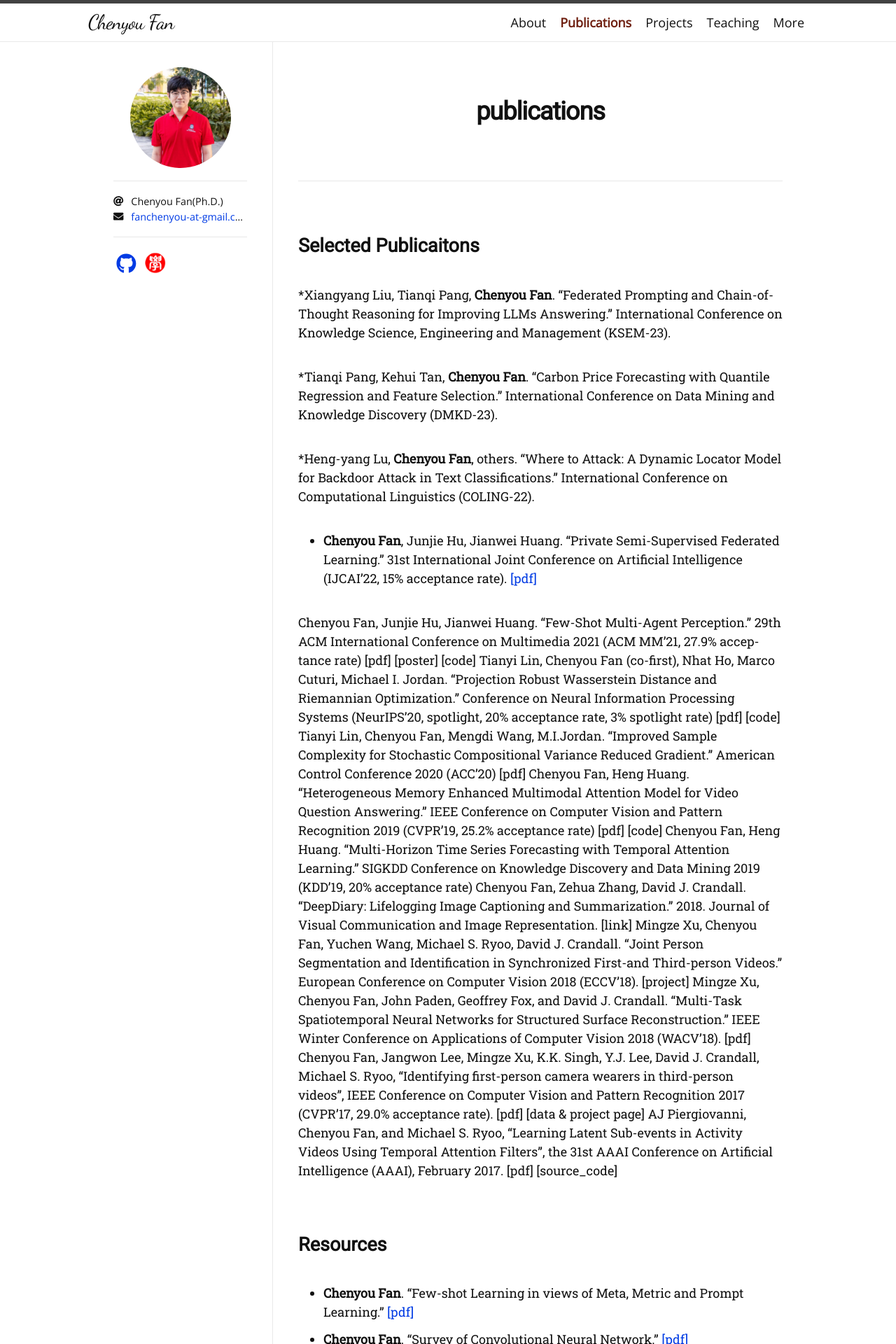
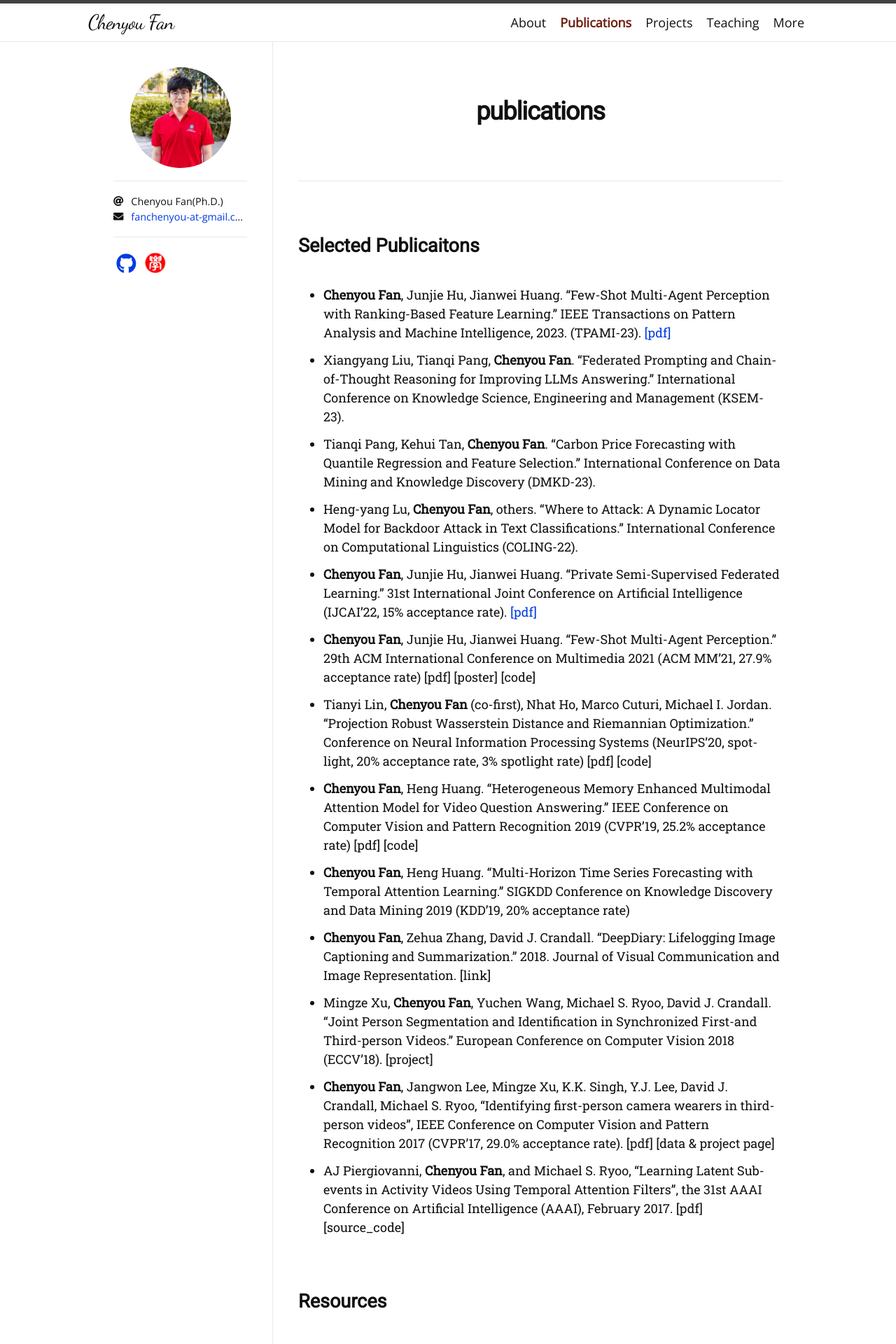
Before and after one commit to fanchenyou/fanchenyou.github.io, a Jekyll site: the page built from publications.md, in a window 1280 px wide. Shown: the top 1920 px of the page at 70% size. Built offline with Jekyll 4.4.1, drawn with Linux system fonts in a browser that asks for light colours; nearby versions of some CDN libraries; some web fonts are replaced; some of the changed text lies outside the part shown.

Commit message:
first commit

```diff
--- a/publications.md
+++ b/publications.md
@@ -8,24 +8,32 @@ permalink: /publications/
 
 
 ## Selected Publicaitons
-*Xiangyang Liu, Tianqi Pang, **Chenyou Fan**. "Federated Prompting and Chain-of-Thought Reasoning for Improving LLMs Answering." International Conference on Knowledge Science, Engineering and Management (KSEM-23).
+* **Chenyou Fan**, Junjie Hu, Jianwei Huang. "Few-Shot Multi-Agent Perception with Ranking-Based Feature Learning." IEEE Transactions on Pattern Analysis and Machine Intelligence, 2023. (TPAMI-23). [[pdf]](https://ieeexplore.ieee.org/document/10149393?_blank)
 
-*Tianqi Pang, Kehui Tan, **Chenyou Fan**. "Carbon Price Forecasting with Quantile Regression and Feature Selection." International Conference on Data Mining and Knowledge Discovery (DMKD-23).
+* Xiangyang Liu, Tianqi Pang, **Chenyou Fan**. "Federated Prompting and Chain-of-Thought Reasoning for Improving LLMs Answering." International Conference on Knowledge Science, Engineering and Management (KSEM-23).
 
-*Heng-yang Lu, **Chenyou Fan**, others. "Where to Attack: A Dynamic Locator Model for Backdoor Attack in Text Classifications." International Conference on Computational Linguistics (COLING-22).
+* Tianqi Pang, Kehui Tan, **Chenyou Fan**. "Carbon Price Forecasting with Quantile Regression and Feature Selection." International Conference on Data Mining and Knowledge Discovery (DMKD-23).
 
-* **Chenyou Fan**, Junjie Hu, Jianwei Huang. "Private Semi-Supervised Federated Learning." 31st International Joint Conference on Artificial Intelligence (IJCAI'22, 15% acceptance rate). [[pdf]](https://www.ijcai.org/proceedings/2022/279)
+* Heng-yang Lu, **Chenyou Fan**, others. "Where to Attack: A Dynamic Locator Model for Backdoor Attack in Text Classifications." International Conference on Computational Linguistics (COLING-22).
 
-Chenyou Fan, Junjie Hu, Jianwei Huang. "Few-Shot Multi-Agent Perception." 29th ACM International Conference on Multimedia 2021 (ACM MM'21, 27.9% acceptance rate) [pdf] [poster] [code]
-Tianyi Lin, Chenyou Fan (co-first), Nhat Ho, Marco Cuturi, Michael I. Jordan. "Projection Robust Wasserstein Distance and Riemannian Optimization." Conference on Neural Information Processing Systems (NeurIPS'20, spotlight, 20% acceptance rate, 3% spotlight rate) [pdf] [code]
-Tianyi Lin, Chenyou Fan, Mengdi Wang, M.I.Jordan. "Improved Sample Complexity for Stochastic Compositional Variance Reduced Gradient." American Control Conference 2020 (ACC'20) [pdf]
-Chenyou Fan, Heng Huang. "Heterogeneous Memory Enhanced Multimodal Attention Model for Video Question Answering." IEEE Conference on Computer Vision and Pattern Recognition 2019 (CVPR'19, 25.2% acceptance rate) [pdf] [code]
-Chenyou Fan, Heng Huang. "Multi-Horizon Time Series Forecasting with Temporal Attention Learning." SIGKDD Conference on Knowledge Discovery and Data Mining 2019 (KDD'19, 20% acceptance rate)
-Chenyou Fan, Zehua Zhang, David J. Crandall. "DeepDiary: Lifelogging Image Captioning and Summarization." 2018. Journal of Visual Communication and Image Representation. [link]
-Mingze Xu, Chenyou Fan, Yuchen Wang, Michael S. Ryoo, David J. Crandall. "Joint Person Segmentation and Identification in Synchronized First-and Third-person Videos." European Conference on Computer Vision 2018 (ECCV'18). [project]
-Mingze Xu, Chenyou Fan, John Paden, Geoffrey Fox, and David J. Crandall. "Multi-Task Spatiotemporal Neural Networks for Structured Surface Reconstruction." IEEE Winter Conference on Applications of Computer Vision 2018 (WACV’18). [pdf]
-Chenyou Fan, Jangwon Lee, Mingze Xu, K.K. Singh, Y.J. Lee, David J. Crandall, Michael S. Ryoo, "Identifying first-person camera wearers in third-person videos", IEEE Conference on Computer Vision and Pattern Recognition 2017 (CVPR'17, 29.0% acceptance rate). [pdf] [data & project page]
-AJ Piergiovanni, Chenyou Fan, and Michael S. Ryoo, "Learning Latent Sub-events in Activity Videos Using Temporal Attention Filters", the 31st AAAI Conference on Artificial Intelligence (AAAI), February 2017. [pdf] [source_code]
+* **Chenyou Fan**, Junjie Hu, Jianwei Huang. "Private Semi-Supervised Federated Learning." 31st International Joint Conference on Artificial Intelligence (IJCAI'22, 15% acceptance rate). [[pdf]](https://www.ijcai.org/proceedings/2022/279?_blank)
+
+* **Chenyou Fan**, Junjie Hu, Jianwei Huang. "Few-Shot Multi-Agent Perception." 29th ACM International Conference on Multimedia 2021 (ACM MM'21, 27.9% acceptance rate) [pdf] [poster] [code]
+
+* Tianyi Lin, **Chenyou Fan** (co-first), Nhat Ho, Marco Cuturi, Michael I. Jordan. "Projection Robust Wasserstein Distance and Riemannian Optimization." Conference on Neural Information Processing Systems (NeurIPS'20, spotlight, 20% acceptance rate, 3% spotlight rate) [pdf] [code]
+
+
+* **Chenyou Fan**, Heng Huang. "Heterogeneous Memory Enhanced Multimodal Attention Model for Video Question Answering." IEEE Conference on Computer Vision and Pattern Recognition 2019 (CVPR'19, 25.2% acceptance rate) [pdf] [code]
+
+* **Chenyou Fan**, Heng Huang. "Multi-Horizon Time Series Forecasting with Temporal Attention Learning." SIGKDD Conference on Knowledge Discovery and Data Mining 2019 (KDD'19, 20% acceptance rate)
+
+* **Chenyou Fan**, Zehua Zhang, David J. Crandall. "DeepDiary: Lifelogging Image Captioning and Summarization." 2018. Journal of Visual Communication and Image Representation. [link]
+
+* Mingze Xu, **Chenyou Fan**, Yuchen Wang, Michael S. Ryoo, David J. Crandall. "Joint Person Segmentation and Identification in Synchronized First-and Third-person Videos." European Conference on Computer Vision 2018 (ECCV'18). [project]
+
+* **Chenyou Fan**, Jangwon Lee, Mingze Xu, K.K. Singh, Y.J. Lee, David J. Crandall, Michael S. Ryoo, "Identifying first-person camera wearers in third-person videos", IEEE Conference on Computer Vision and Pattern Recognition 2017 (CVPR'17, 29.0% acceptance rate). [pdf] [data & project page]
+
+* AJ Piergiovanni, **Chenyou Fan**, and Michael S. Ryoo, "Learning Latent Sub-events in Activity Videos Using Temporal Attention Filters", the 31st AAAI Conference on Artificial Intelligence (AAAI), February 2017. [pdf] [source_code]
 
 
 ## Resources
```
Also changed, not shown: other parts of publications.md (+5 -0 lines).
